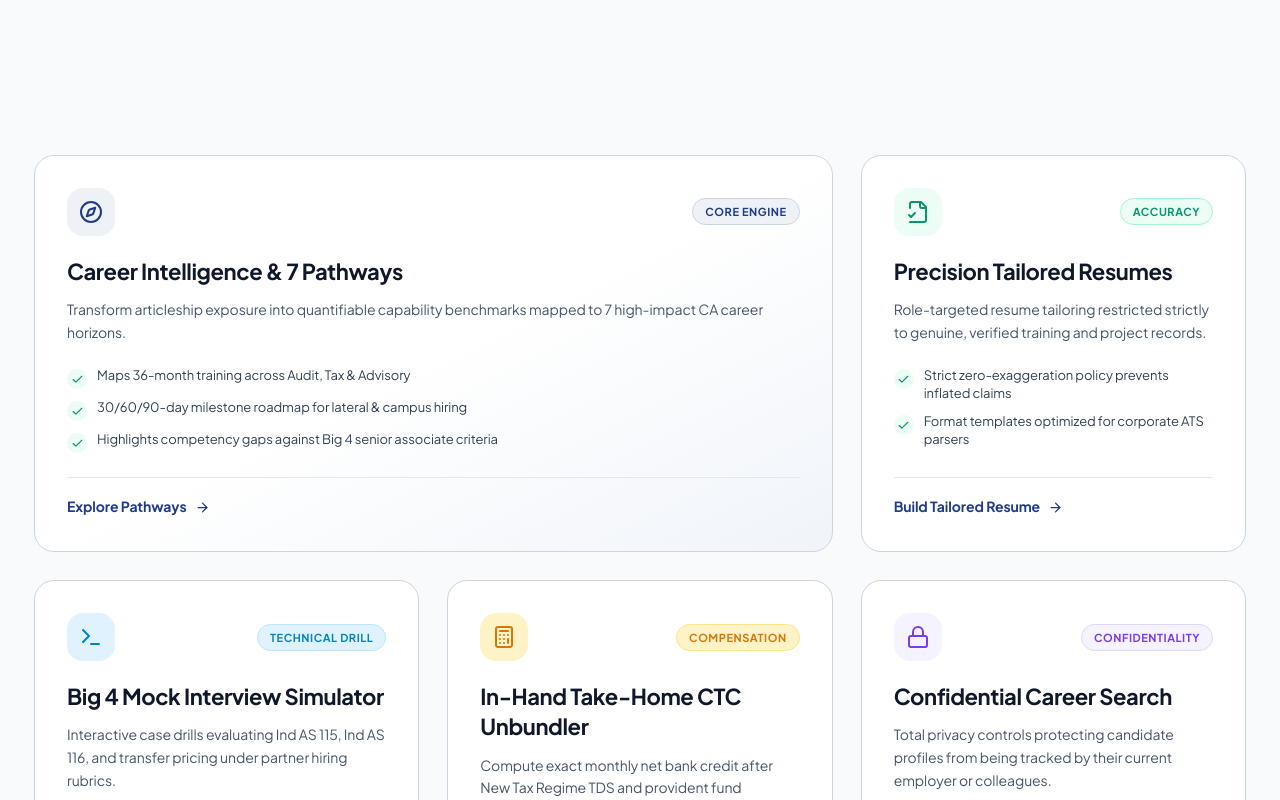
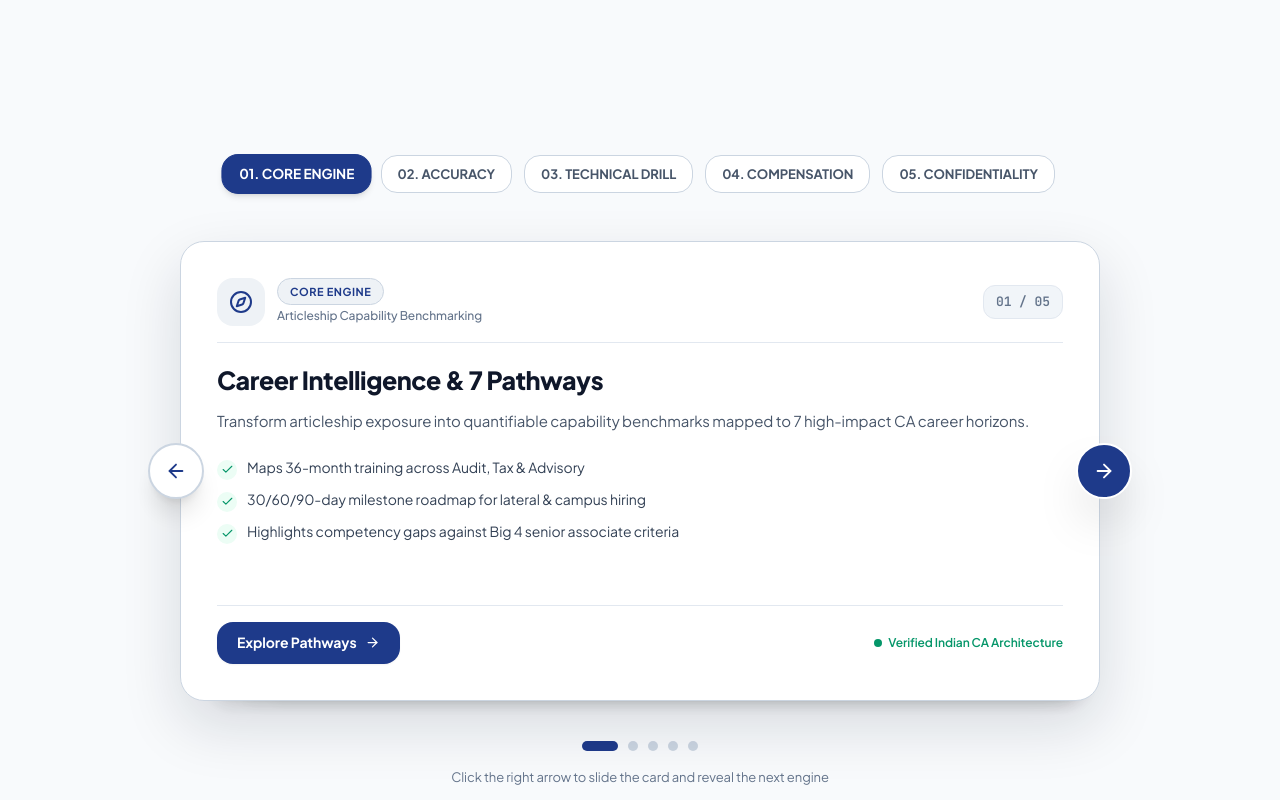
Before and after one commit to Vishaldubey2210/CA-Carrier-OS, a Next.js app in the folder apps/web/: page / in a window 1280 px wide. Shown: the part 4140-4940 px from the top of the page. Built offline with nearby package versions, Linux system fonts and the light colour scheme.

Commit message:
feat(home): convert capability boxes into interactive horizontal left-to-right stacked deck with next arrow

```diff
--- a/apps/web/src/components/home/CoreCapabilities.tsx
+++ b/apps/web/src/components/home/CoreCapabilities.tsx
@@ -1,6 +1,6 @@
 'use client';
 
-import React from 'react';
+import React, { useState } from 'react';
 import Link from 'next/link';
 import {
   Compass,
@@ -9,11 +9,12 @@ import {
   Calculator,
   Lock,
   ArrowRight,
+  ArrowLeft,
   Check,
   Sparkles,
   ChevronDown,
 } from 'lucide-react';
-import { motion } from 'framer-motion';
+import { motion, AnimatePresence } from 'framer-motion';
 
 const CAPABILITIES = [
   {
@@ -23,6 +24,7 @@ const CAPABILITIES = [
     iconBg: 'bg-[#EEF2F6] text-[#1E3A8A]',
     title: 'Career Intelligence & 7 Pathways',
     icon: Compass,
+    tagline: 'Articleship Capability Benchmarking',
     description:
       'Transform articleship exposure into quantifiable capability benchmarks mapped to 7 high-impact CA career horizons.',
     highlights: [
@@ -32,7 +34,7 @@ const CAPABILITIES = [
     ],
     ctaHref: '/career',
     ctaText: 'Explore Pathways',
-    featured: true,
+    accentColor: '#1E3A8A',
   },
   {
     id: 'resumes',
@@ -41,15 +43,17 @@ const CAPABILITIES = [
     iconBg: 'bg-[#ECFDF5] text-[#059669]',
     title: 'Precision Tailored Resumes',
     icon: FileCheck2,
+    tagline: 'Zero-Exaggeration Attested Profiles',
     description:
       'Role-targeted resume tailoring restricted strictly to genuine, verified training and project records.',
     highlights: [
       'Strict zero-exaggeration policy prevents inflated claims',
       'Format templates optimized for corporate ATS parsers',
+      'Pre-configured Ind AS & CARO 2020 terminology verification',
     ],
     ctaHref: '/resumes',
     ctaText: 'Build Tailored Resume',
-    featured: false,
+    accentColor: '#059669',
   },
   {
     id: 'interviews',
@@ -58,15 +62,17 @@ const CAPABILITIES = [
     iconBg: 'bg-[#E0F2FE] text-[#0284C7]',
     title: 'Big 4 Mock Interview Simulator',
     icon: Terminal,
+    tagline: 'Partner Technical Hiring Rubrics',
     description:
       'Interactive case drills evaluating Ind AS 115, Ind AS 116, and transfer pricing under partner hiring rubrics.',
     highlights: [
       'STAR-method scoring with partner model answers',
       'Direct feedback on statutory reasoning and citation depth',
+      'Real-time timer & scenario curveball stress tests',
     ],
     ctaHref: '/interviews',
     ctaText: 'Practice Mock Drills',
-    featured: false,
+    accentColor: '#0284C7',
   },
   {
     id: 'ctc',
@@ -75,15 +81,17 @@ const CAPABILITIES = [
     iconBg: 'bg-[#FEF3C7] text-[#D97706]',
     title: 'In-Hand Take-Home CTC Unbundler',
     icon: Calculator,
+    tagline: 'FY 2024-25 Net Realized Cash Analytics',
     description:
       'Compute exact monthly net bank credit after New Tax Regime TDS and provident fund withholdings.',
     highlights: [
       'FY 2024-25 New Tax Regime vs Old Regime comparison',
       'Unbundles retention bonuses and employer PF contributions',
+      'Detailed monthly bank credit projection breakdown',
     ],
     ctaHref: '/career',
     ctaText: 'Calculate Net CTC',
-    featured: false,
+    accentColor: '#D97706',
   },
   {
     id: 'privacy',
@@ -92,21 +100,38 @@ const CAPABILITIES = [
     iconBg: 'bg-[#F5F3FF] text-[#7C3AED]',
     title: 'Confidential Career Search',
     icon: Lock,
+    tagline: 'Cryptographic Privacy Shield',
     description:
       'Total privacy controls protecting candidate profiles from being tracked by their current employer or colleagues.',
     highlights: [
       'Zero employer tracking during passive job discovery',
       'Granular visibility toggles for recruiters and firms',
+      'Cryptographic shielding on candidate identity data',
     ],
     ctaHref: '/security',
     ctaText: 'Review Privacy Model',
-    featured: false,
+    accentColor: '#7C3AED',
   },
 ];
 
 export function CoreCapabilities() {
+  const [activeIndex, setActiveIndex] = useState(0);
+  const [exitDirection, setExitDirection] = useState<'right' | 'left'>('right');
+
+  const total = CAPABILITIES.length;
+
+  const handleNext = () => {
+    setExitDirection('right');
+    setActiveIndex((prev) => (prev + 1) % total);
+  };
+
+  const handlePrev = () => {
+    setExitDirection('left');
+    setActiveIndex((prev) => (prev - 1 + total) % total);
+  };
+
   return (
-    <div id="features" className="w-full flex flex-col items-center">
+    <div id="features" className="w-full flex flex-col items-center overflow-x-clip">
       {/* ================= PAGE 1: FULL-SCREEN STANDALONE STATEMENT ================= */}
       <section className="min-h-[85vh] sm:min-h-[90vh] w-full flex flex-col items-center justify-center text-center px-4 sm:px-6 max-w-[1020px] mx-auto py-16 sm:py-24 relative">
         {/* Eyebrow Pill */}
@@ -166,57 +191,144 @@ export function CoreCapabilities() {
         </motion.div>
       </section>
 
-      {/* ================= PAGE 2: THE 5 BENTO CAPABILITY BOXES ================= */}
-      <section className="w-full max-w-[1260px] mx-auto px-4 sm:px-6 pt-6 pb-24 sm:pb-32">
-        <div className="grid grid-cols-1 md:grid-cols-2 lg:grid-cols-3 gap-6 sm:gap-7 w-full">
+      {/* ================= PAGE 2: HORIZONTAL STACK CARDS DECK (LEFT TO RIGHT) ================= */}
+      <section className="w-full max-w-[1240px] mx-auto px-4 sm:px-6 pt-6 pb-24 sm:pb-32 flex flex-col items-center">
+        {/* Navigation Category Pill Tabs */}
+        <div className="flex flex-wrap items-center justify-center gap-2 sm:gap-3 mb-8 sm:mb-12">
           {CAPABILITIES.map((cap, idx) => {
+            const isCurrent = activeIndex === idx;
+            return (
+              <button
+                key={cap.id}
+                type="button"
+                onClick={() => {
+                  setExitDirection(idx > activeIndex ? 'right' : 'left');
+                  setActiveIndex(idx);
+                }}
+                className={`px-3.5 sm:px-4 py-1.5 sm:py-2 rounded-xl text-[12px] sm:text-[13px] font-bold transition-all duration-200 cursor-pointer border ${
+                  isCurrent
+                    ? 'bg-[#1E3A8A] text-white border-[#1E3A8A] shadow-md scale-105'
+                    : 'bg-white text-[#475569] border-[#CBD5E1] hover:bg-[#F8FAFC] hover:border-[#94A3B8]'
+                }`}
+              >
+                <span>{`0${idx + 1}. ${cap.badge}`}</span>
+              </button>
+            );
+          })}
+        </div>
+
+        {/* Stack Stage Wrapper with Floating Right Arrow */}
+        <div className="relative w-full max-w-[920px] min-h-[460px] sm:min-h-[440px] flex items-center justify-center">
+          {/* Floating Right Arrow Button to flip card to right */}
+          <button
+            type="button"
+            onClick={handleNext}
+            aria-label="Next card (move stack to right)"
+            className="absolute -right-3 sm:-right-6 md:-right-8 top-1/2 -translate-y-1/2 z-50 w-12 h-12 sm:w-14 sm:h-14 rounded-full bg-[#1E3A8A] hover:bg-[#1E40AF] text-white shadow-2xl flex items-center justify-center hover:scale-110 active:scale-95 transition-all cursor-pointer border-2 border-white group/btn"
+          >
+            <ArrowRight size={22} className="group-hover/btn:translate-x-0.5 transition-transform" />
+          </button>
+
+          {/* Floating Left Arrow Button */}
+          <button
+            type="button"
+            onClick={handlePrev}
+            aria-label="Previous card"
+            className="absolute -left-3 sm:-left-6 md:-left-8 top-1/2 -translate-y-1/2 z-50 w-12 h-12 sm:w-14 sm:h-14 rounded-full bg-white hover:bg-[#F8FAFC] text-[#1E3A8A] border-2 border-[#CBD5E1] hover:border-[#1E3A8A] shadow-xl flex items-center justify-center hover:scale-110 active:scale-95 transition-all cursor-pointer group/btn"
+          >
+            <ArrowLeft size={22} className="group-hover/btn:-translate-x-0.5 transition-transform" />
+          </button>
+
+          {/* The Layered Left-to-Right Card Stack */}
+          <div className="relative w-full h-[480px] sm:h-[460px] overflow-visible">
+            {CAPABILITIES.map((cap, idx) => {
+              // Calculate distance from active card in circular ring
+              const diff = (idx - activeIndex + total) % total;
               const Icon = cap.icon;
-            const isFeatured = cap.featured;
+
+              // Only render visible layers: active (0) and 3 cards stacked towards the right
+              if (diff > 3) return null;
+
+              const isFront = diff === 0;
+
+              // Left-to-right stacking offsets
+              // diff 0: x: 0, scale: 1
+              // diff 1: x: 28px, scale: 0.96, opacity: 0.88 (peeks on the right)
+              // diff 2: x: 56px, scale: 0.92, opacity: 0.65 (peeks further right)
+              // diff 3: x: 82px, scale: 0.88, opacity: 0.40
+              const xOffset = diff * 28;
+              const yOffset = diff * 8;
+              const scale = 1 - diff * 0.04;
+              const opacity = diff === 0 ? 1 : diff === 1 ? 0.88 : diff === 2 ? 0.65 : 0.4;
+              const zIndex = 40 - diff * 10;
 
               return (
                 <motion.div
                   key={cap.id}
-                initial={{ opacity: 0, y: 30 }}
-                whileInView={{ opacity: 1, y: 0 }}
-                viewport={{ once: true, margin: '-40px' }}
+                  onClick={() => {
+                    if (!isFront) {
+                      handleNext();
+                    }
+                  }}
+                  initial={false}
+                  animate={{
+                    x: xOffset,
+                    y: yOffset,
+                    scale: scale,
+                    opacity: opacity,
+                    zIndex: zIndex,
+                  }}
                   transition={{
-                  duration: 0.42,
-                  delay: idx * 0.08,
+                    duration: 0.45,
                     ease: [0.22, 1, 0.36, 1],
                   }}
-                className={`rounded-2xl border border-[#CBD5E1] bg-white p-6 sm:p-7 md:p-8 flex flex-col justify-between shadow-card hover:shadow-xl hover:-translate-y-1.5 hover:border-[#94A3B8] transition-all duration-300 group ${
-                  isFeatured
-                    ? 'md:col-span-2 lg:col-span-2 bg-gradient-to-br from-white via-white to-[#F0F4FA]'
-                    : ''
+                  style={{
+                    transformOrigin: 'left center',
+                  }}
+                  className={`absolute inset-0 rounded-3xl border border-[#CBD5E1] bg-white p-6 sm:p-8 md:p-9 flex flex-col justify-between transition-shadow select-none ${
+                    isFront
+                      ? 'shadow-[0_24px_60px_rgba(15,23,42,0.14)] cursor-default'
+                      : 'shadow-lg cursor-pointer hover:opacity-95'
                   }`}
                 >
                   <div>
-                  {/* Header: Icon Chip + Status Badge */}
-                  <div className="flex items-center justify-between gap-3 mb-5">
+                    {/* Header Row: Icon + Badge + Deck Counter */}
+                    <div className="flex items-center justify-between gap-3 pb-4 border-b border-[#E2E8F0] mb-5">
+                      <div className="flex items-center gap-3">
                         <div
-                      className={`w-12 h-12 rounded-xl flex items-center justify-center transition-transform group-hover:scale-105 shrink-0 ${cap.iconBg}`}
+                          className={`w-12 h-12 rounded-xl flex items-center justify-center shrink-0 ${cap.iconBg} shadow-2xs`}
                         >
                           <Icon size={24} />
                         </div>
+                        <div>
                           <span
-                      className={`text-[11px] font-bold px-3 py-1 rounded-full border ${cap.badgeColor} tracking-wider uppercase shadow-2xs`}
+                            className={`text-[11px] font-bold px-3 py-1 rounded-full border ${cap.badgeColor} tracking-wider uppercase inline-block`}
                           >
                             {cap.badge}
                           </span>
+                          <span className="text-[12px] text-[#64748B] block mt-0.5 font-medium">
+                            {cap.tagline}
+                          </span>
+                        </div>
                       </div>
 
-                  {/* Title */}
-                  <h3 className="text-[19px] sm:text-[22px] font-bold text-[#0F172A] mb-3 group-hover:text-[#1E3A8A] transition-colors leading-snug">
+                      <div className="text-[13px] font-bold font-mono text-[#64748B] bg-[#F1F5F9] px-3 py-1.5 rounded-lg border border-[#E2E8F0]">
+                        0{idx + 1} / 0{total}
+                      </div>
+                    </div>
+
+                    {/* Card Title */}
+                    <h3 className="text-[21px] sm:text-[25px] font-extrabold text-[#0F172A] mb-3 leading-snug">
                       {cap.title}
                     </h3>
 
-                  {/* Description */}
-                  <p className="text-[14px] text-[#475569] leading-relaxed mb-6">
+                    {/* Card Description */}
+                    <p className="text-[14px] sm:text-[15px] text-[#475569] leading-relaxed mb-6">
                       {cap.description}
                     </p>
 
-                  {/* Bullet Highlights */}
-                  <ul className="list-none p-0 m-0 flex flex-col gap-2.5 mb-6 text-[13px] text-[#334155]">
+                    {/* Verified Highlights */}
+                    <ul className="list-none p-0 m-0 flex flex-col gap-2.5 mb-6 text-[13px] sm:text-[14px] text-[#334155]">
                       {cap.highlights.map((h, i) => (
                         <li key={i} className="flex items-start gap-2.5">
                           <div className="w-5 h-5 rounded-full bg-[#ECFDF5] text-[#059669] flex items-center justify-center shrink-0 mt-0.5">
@@ -228,23 +340,55 @@ export function CoreCapabilities() {
                     </ul>
                   </div>
 
-                {/* Action Link Button */}
-                <div className="pt-4 border-t border-[#E2E8F0] mt-auto">
+                  {/* Footer Action Bar */}
+                  <div className="pt-4 border-t border-[#E2E8F0] flex flex-wrap items-center justify-between gap-3 mt-auto">
                     <Link
                       href={cap.ctaHref}
-                    className="inline-flex items-center gap-2 text-[14px] font-bold text-[#1E3A8A] hover:text-[#1E40AF] group/btn transition-colors no-underline"
+                      className="inline-flex items-center gap-2 px-5 py-2.5 rounded-xl bg-[#1E3A8A] hover:bg-[#1E40AF] text-white font-bold text-[14px] shadow-sm hover:shadow-md transition-all no-underline group/link"
                     >
                       <span>{cap.ctaText}</span>
                       <ArrowRight
                         size={15}
-                      className="transform transition-transform group-hover/btn:translate-x-1"
+                        className="group-hover/link:translate-x-1 transition-transform"
                       />
                     </Link>
+
+                    <span className="text-[12px] font-semibold text-[#059669] flex items-center gap-1.5">
+                      <span className="w-2 h-2 rounded-full bg-[#059669]" />
+                      <span>Verified Indian CA Architecture</span>
+                    </span>
                   </div>
                 </motion.div>
               );
             })}
           </div>
+        </div>
+
+        {/* Stack Controls & Progress Bar */}
+        <div className="flex flex-col items-center gap-4 mt-8 sm:mt-10">
+          <div className="flex items-center gap-2.5">
+            {CAPABILITIES.map((_, i) => (
+              <button
+                key={i}
+                type="button"
+                onClick={() => {
+                  setExitDirection(i > activeIndex ? 'right' : 'left');
+                  setActiveIndex(i);
+                }}
+                aria-label={`Jump to engine 0${i + 1}`}
+                className={`h-2.5 rounded-full transition-all duration-300 cursor-pointer ${
+                  activeIndex === i
+                    ? 'w-9 bg-[#1E3A8A]'
+                    : 'w-2.5 bg-[#CBD5E1] hover:bg-[#94A3B8]'
+                }`}
+              />
+            ))}
+          </div>
+
+          <div className="flex items-center gap-3 text-[13px] text-[#64748B]">
+            <span>Click the right arrow to slide the card and reveal the next engine</span>
+          </div>
+        </div>
       </section>
     </div>
   );
```
Lines whose indentation alone changed are shown as unchanged.
